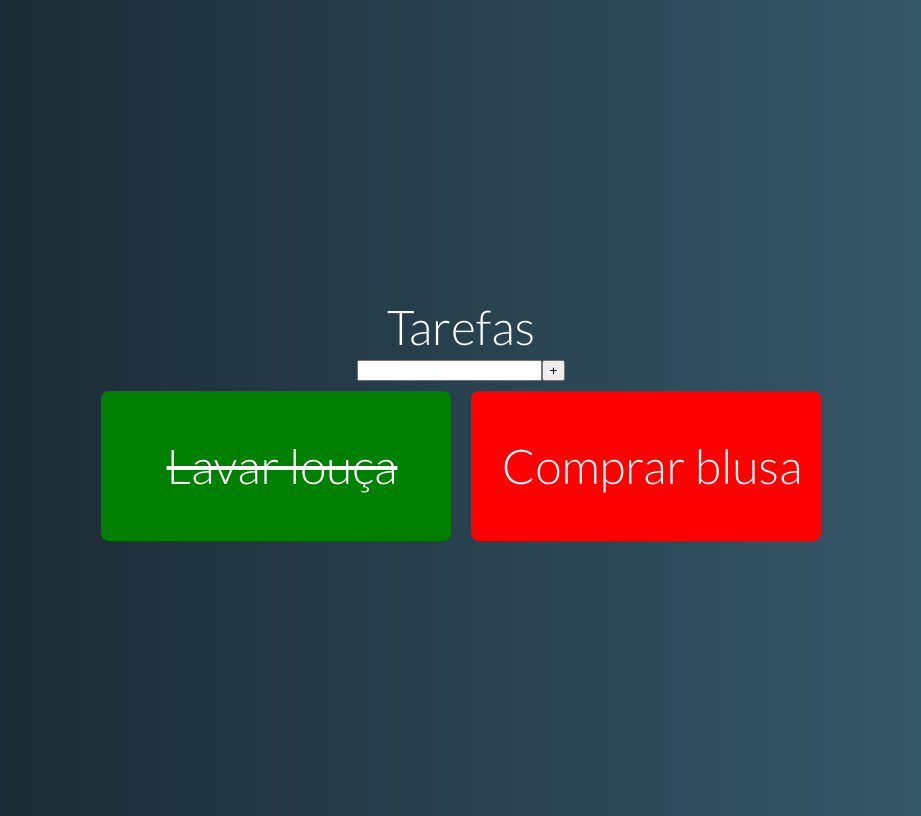
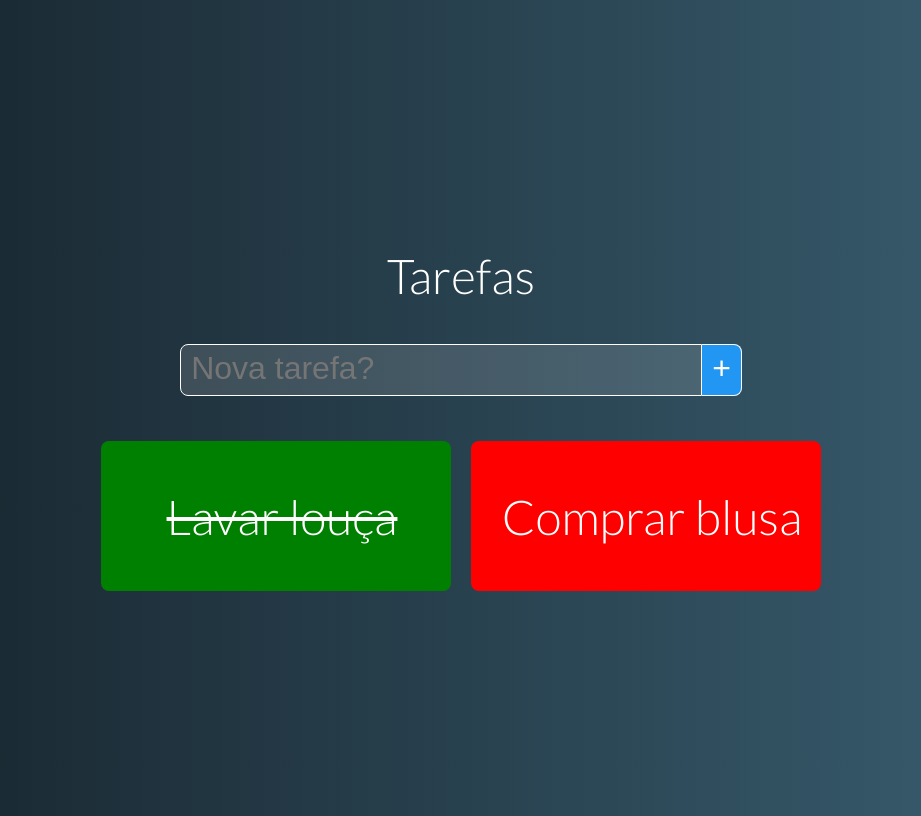
Before and after one commit to franciscojml/curso-vue, a Vue app in the folder projeto-02-tarefas/: page / in a window 1280 px wide. Shown: the whole page, without its empty margins (179-1100 px from the left). Built offline with nearby package versions, Linux system fonts and the light colour scheme.

Commit message:
componente-nova-tarefa02

```diff
--- a/projeto-02-tarefas/src/components/NewTask.vue
+++ b/projeto-02-tarefas/src/components/NewTask.vue
@@ -1,7 +1,7 @@
 <template>
-    <div class="task-grid">
-        <input v-model="name" type="text" @keydown.enter="add">
-        <button @click="add">+</button>
+    <div class="new-task">
+        <input v-model="name" type="text" @keydown.enter="add" class="form-element" placeholder="Nova tarefa?">
+        <button @click="add" class="form-element">+</button>
     </div>
 </template>
 <script>
@@ -21,5 +21,29 @@
 }
 </script>
 <style >
+    .new-task {
+        margin: 35px;
+    }
 
+    .form-element {
+        outline: none;
+        font-size: 2rem;
+        border: 1px solid white;
+        padding: 5px 10px 8px;
+        color: white;
+    }
+
+    input.form-element {
+        width: 500px;
+        background: #FFF2;
+        border-top-left-radius: 8px;
+        border-bottom-left-radius: 8px;
+    }
+
+    button.form-element {
+        border-left: none;
+        background-color: #2196F3;
+        border-top-right-radius: 8px;
+        border-bottom-right-radius: 8px;
+    }
 </style>
```
